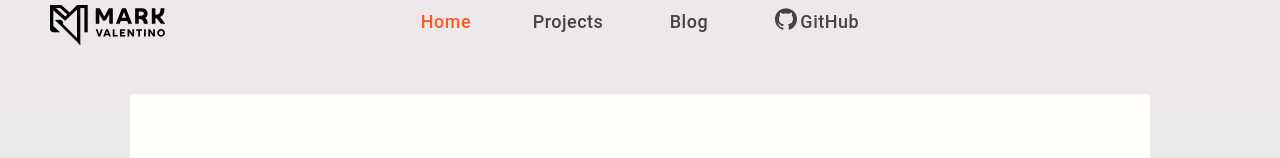
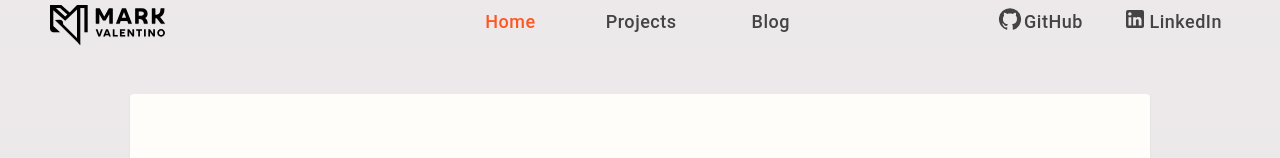
Before and after one commit to M-Valentino/M-Valentino_Node, a Next.js app: page / in a window 1280 px wide. Shown: the top 158 px of the page. Built offline with nearby package versions, Linux system fonts and the light colour scheme.

Commit message:
added linkedin buttons

```diff
--- a/src/components/layout/navigation/navbar.jsx
+++ b/src/components/layout/navigation/navbar.jsx
@@ -1,16 +1,10 @@
 import React from "react";
 import Link from "next/link";
-import {
-  Button,
-  IconButton,
-  Menu,
-  useMediaQuery,
-} from "@mui/material/";
+import { Button, IconButton, Menu, useMediaQuery } from "@mui/material/";
 import MenuIcon from "@mui/icons-material/Menu";
 import GitHubIcon from "@mui/icons-material/GitHub";
-import {
-  MINUTE_SHADOW_SVG,
-} from "@/consts/stylingValues";
+import LinkedInIcon from "@mui/icons-material/LinkedIn";
+import { MINUTE_SHADOW_SVG } from "@/consts/stylingValues";
 import { PAGE_TITLES } from "@/consts/pageTitles";
 import { NavButton } from "./NavButton";
 import { MobileNavItem } from "./MobileNavItem";
@@ -20,7 +14,7 @@ const NavBar = (props) => {
   // The index of the button to change color to show it is the active link.
   const { activeLink } = props;
   const isDesktopView = useMediaQuery("(min-width:1200px)");
-  const isMobileView = useMediaQuery("(max-width:712px)");
+  const isMobileView = useMediaQuery("(max-width:876px)");
   const [anchorEl, setAnchorEl] = React.useState(null);
   const open = Boolean(anchorEl);
   const handleClick = (event) => {
@@ -101,16 +95,21 @@ const NavBar = (props) => {
               externalLink
               itemTextAndOrLink={PAGE_TITLES.gitHub}
             />
+            <MobileNavItem
+              externalLink
+              itemTextAndOrLink={PAGE_TITLES.linkedIn}
+            />
           </Menu>
           {/* For creating spacing below the navbar during mobile view. */}
           <div style={{ width: "100%", height: 15 }}></div>
         </>
       ) : (
+        <>
           <div
             style={{
               display: "flex",
               justifyContent: "space-around",
-            maxWidth: 500,
+              width: 380,
               margin: "auto",
             }}
           >
@@ -126,15 +125,29 @@ const NavBar = (props) => {
               activeLink={activeLink}
               buttonTextAndOrLink={PAGE_TITLES.blog}
             />
-          <NavButton
-            externalLink
-            buttonTextAndOrLink={PAGE_TITLES.gitHub}
+          </div>
+          <div
+            style={{
+              display: "flex",
+              justifyContent: "space-between",
+              width: 240,
+              position: "absolute",
+              top: 0,
+              right: isDesktopView ? 50 : 5,
+            }}
           >
+            <NavButton externalLink buttonTextAndOrLink={PAGE_TITLES.gitHub}>
               <GitHubIcon
                 style={{ transform: "translateY(-3px)", marginRight: 2 }}
               />
             </NavButton>
+            <NavButton externalLink buttonTextAndOrLink={PAGE_TITLES.linkedIn}>
+              <LinkedInIcon
+                style={{ transform: "translateY(-3px)", marginRight: 2 }}
+              />
+            </NavButton>
           </div>
+        </>
       )}
     </div>
   );
--- a/src/consts/pageTitles.js
+++ b/src/consts/pageTitles.js
@@ -2,5 +2,6 @@ export const PAGE_TITLES = {
   home: "Home",
   projects: "Projects",
   blog: "Blog",
-  gitHub: "GitHub"
+  gitHub: "GitHub",
+  linkedIn: "LinkedIn"
 }
--- a/src/utils/generateNavLink.js
+++ b/src/utils/generateNavLink.js
@@ -5,6 +5,8 @@ export const generateNavLink = (navtext) => {
     return "/";
   } else if (navtext === PAGE_TITLES.gitHub) {
     return "https://github.com/M-Valentino";
+  } else if (navtext === PAGE_TITLES.linkedIn) {
+    return "https://www.linkedin.com/in/mark-valentino";
   } else {
     return `/${navtext.toLowerCase()}`;
   }
```
Lines whose indentation alone changed are shown as unchanged.
